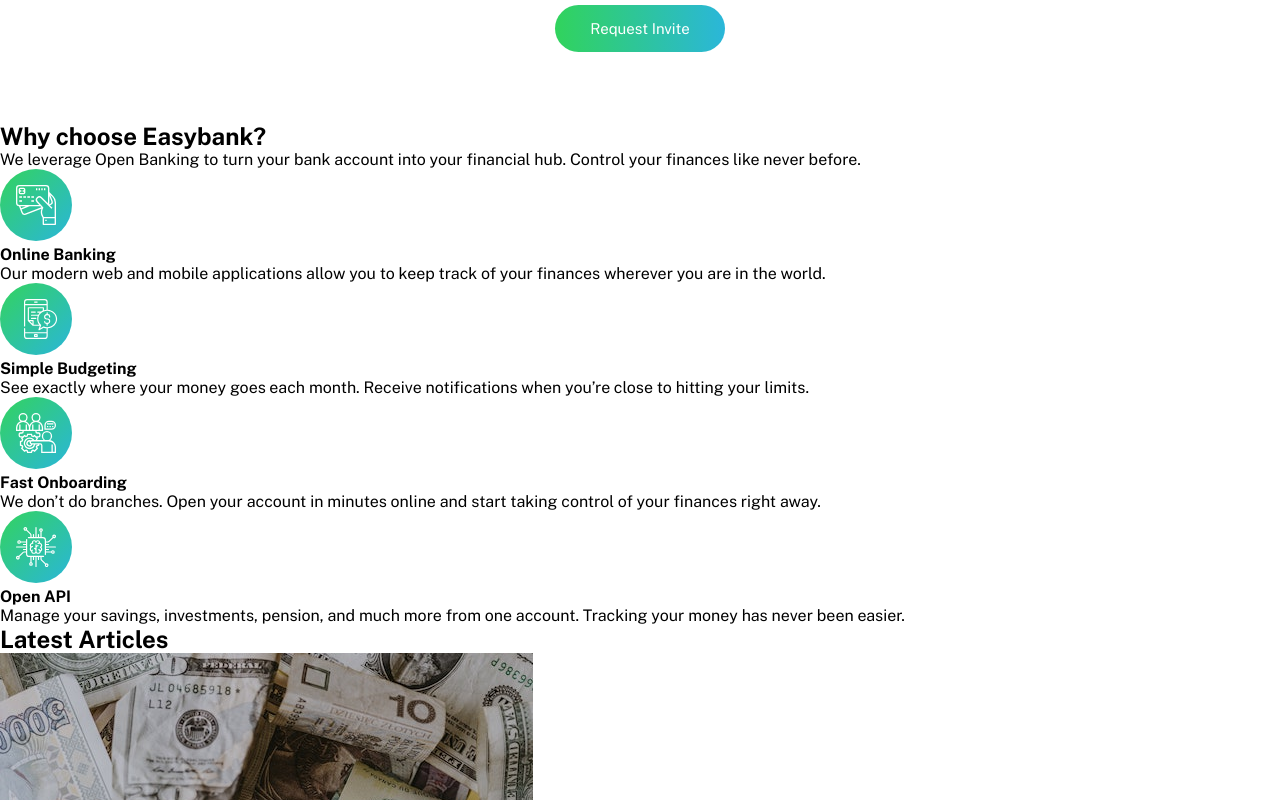
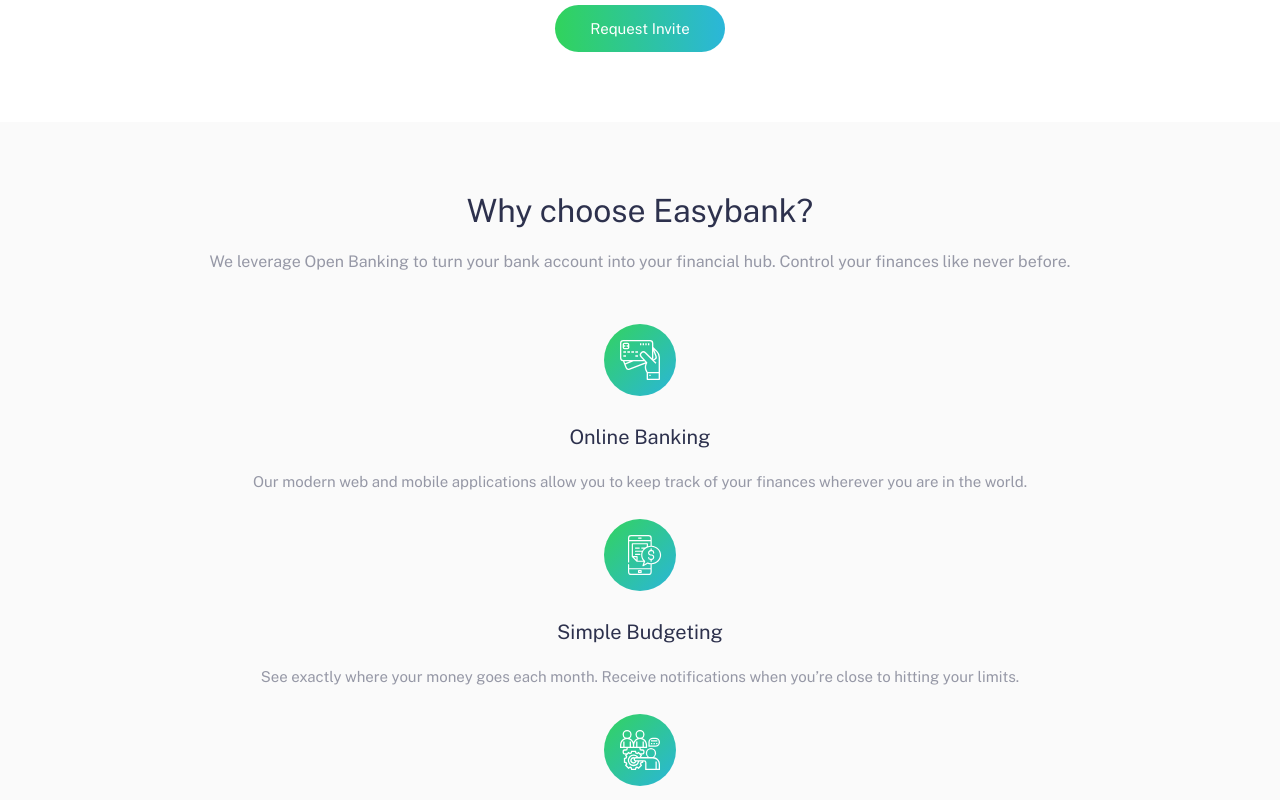
Before and after one commit to Samuellekpor/easybank-landing, a website: page index.html in a window 1280 px wide. Shown: the part 1640-2440 px from the top of the page. Drawn offline with nearby package versions, Linux system fonts and the light colour scheme.

Commit message:
Add styling to the reasons to choose easybank section

```diff
--- a/style.css
+++ b/style.css
@@ -103,7 +103,7 @@
   padding: 0 20px 70px;
 }
 
-.title {
+.title, .reasons-title, .choice-title {
   font-size: 40px;
   color: hsl(233, 26%, 24%);
   font-weight: 400;
@@ -117,6 +117,35 @@
   line-height: 25px;
 }
 
+.choice-reasons {
+  background-color: hsl(0, 0%, 98%);
+  padding: 70px 20px;
+  text-align: center;
+}
+
+.reasons-title {
+  font-size: 32px;
+}
+
+.choices-description, .choice-desc {
+  color: hsl(233, 8%, 62%);
+  line-height: 25px;
+  margin: 20px 0 25px;
+}
+
+.choices {
+  margin-top: 50px;
+}
+
+.choice-title {
+  font-size: 20px;
+  margin-top: 25px;
+}
+
+.choice-desc {
+  font-size: 15px;
+}
+
 .desktop {
   display: none;
 }
```
